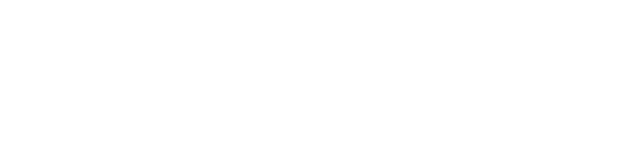
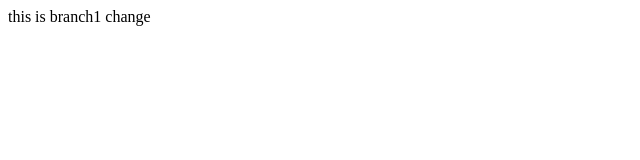
Before and after one commit to orpcy/MuhammadCMGit, a plain HTML site: page index.html in a window 1280 px wide. Shown: the whole page, without its empty margins (0-640 px from the left). Drawn offline with Linux system fonts and the light colour scheme.

Commit message:
banch1 change

```diff
--- a/index.html
+++ b/index.html
@@ -6,6 +6,6 @@
     <title>Document</title>
 </head>
 <body>
-
+    this is branch1 change
 </body>
 </html>
```
